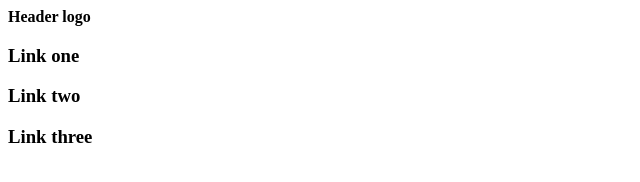
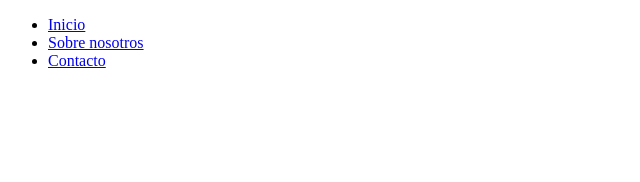
Before and after one commit to Valz16/landingpage, a plain HTML site: page index.html in a window 1280 px wide. Shown: the whole page, without its empty margins (0-640 px from the left). Drawn offline with Linux system fonts and the light colour scheme.

Commit message:
Agrega una barra de navegacion para mejor presentacion de los links

```diff
--- a/index.html
+++ b/index.html
@@ -9,10 +9,13 @@
 </head>
 <body>
     <div class="header">
-        <span><strong>Header logo</strong></span>
-        <h3><a>Link one</a></h3>
-        <h3><a>Link two</a></h3>
-        <h3><a>Link three</a></h3>
+        <nav class="menu">
+            <ul>
+              <li><a href="#">Inicio</a></li>
+              <li><a href="#">Sobre nosotros</a></li>
+              <li><a href="#">Contacto</a></li>
+            </ul>
+          </nav>
     </div>
 
 </body>
```
